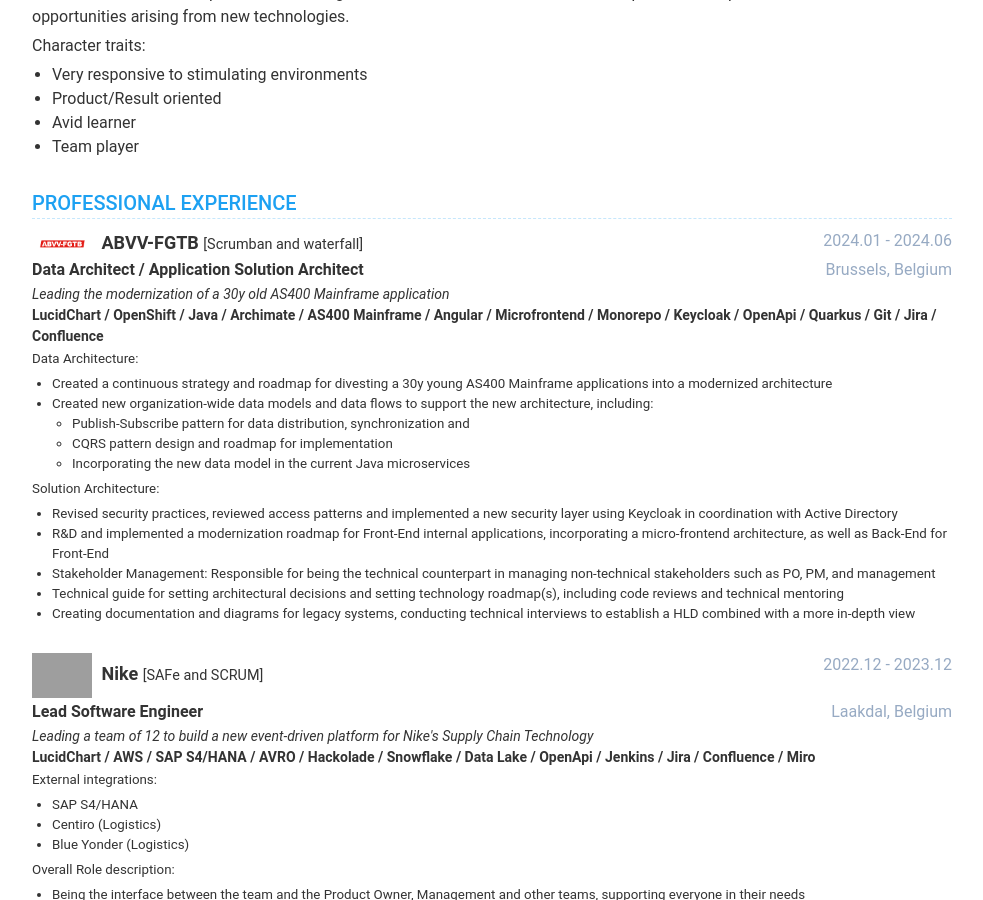
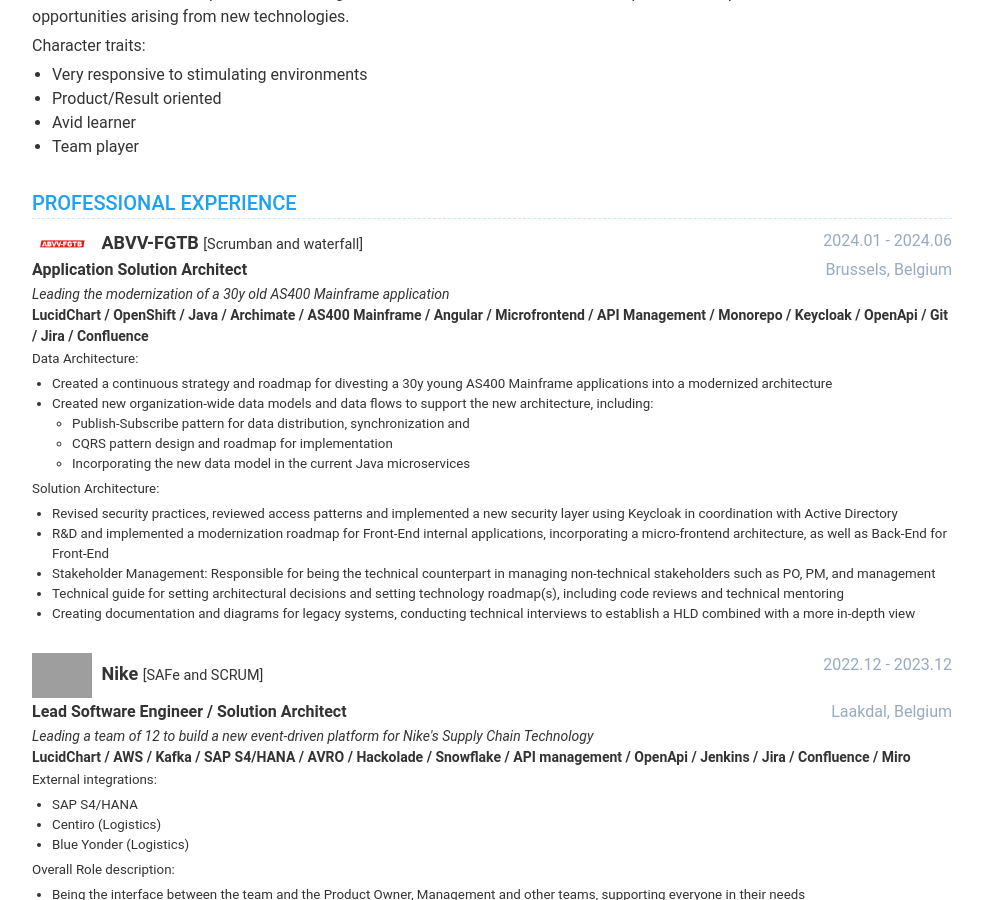
Before and after one commit to romdj/romdj.github.io, a Jekyll site: the page built from index.html, in a window 1280 px wide and 900 px high, scrolled down 267 px. Shown: the whole window, without its empty margins (148-1131 px from the left). Built offline with Jekyll 4.4.1, drawn with Linux system fonts in a browser that asks for light colours; nearby versions of some CDN libraries; grey boxes are pictures that could not be loaded.

Commit message:
tmp: added inimco still wip

```diff
--- a/_data/data.yml
+++ b/_data/data.yml
@@ -107,7 +107,7 @@
   display: true
   title: Professional Experience
   items:
-    - role: Data Architect / Application Solution Architect
+    - role: Application Solution Architect
       technologies:
         - 'LucidChart'
         - ' / OpenShift'
@@ -116,10 +116,10 @@
         - ' / AS400 Mainframe'
         - ' / Angular'
         - ' / Microfrontend'
+        - ' / API Management'
         - ' / Monorepo'
         - ' / Keycloak'
         - ' / OpenApi'
-        - ' / Quarkus'
         - ' / Git'
         - ' / Jira'
         - ' / Confluence'
@@ -145,15 +145,16 @@
           - Technical guide for setting architectural decisions and setting technology roadmap(s), including code reviews and technical mentoring
           - Creating documentation and diagrams for legacy systems, conducting technical interviews to establish a HLD combined with a more in-depth view
 
-    - role: Lead Software Engineer
+    - role: Lead Software Engineer / Solution Architect
       technologies:
         - 'LucidChart'
         - ' / AWS'
+        - ' / Kafka'
         - ' / SAP S4/HANA'
         - ' / AVRO'
         - ' / Hackolade'
         - ' / Snowflake'
-        - ' / Data Lake'
+        - ' / API management'
         - ' / OpenApi'
         - ' / Jenkins'
         - ' / Jira'
```
